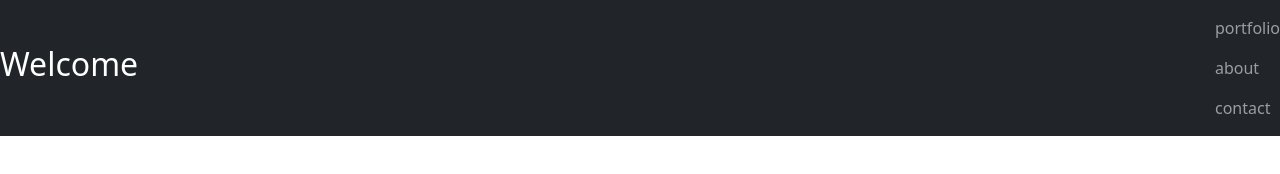
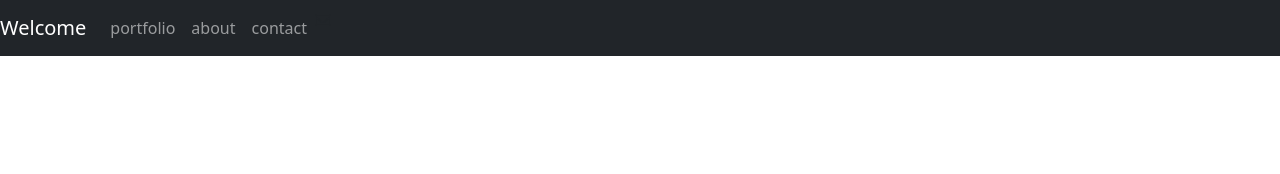
Before and after one commit to farouqdaif1/bootstrap-portfolio, a plain HTML site: page index.html in a window 1280 px wide. Drawn offline with nearby package versions, Linux system fonts and the light colour scheme.

Commit message:
Add navbar

```diff
--- a/index.html
+++ b/index.html
@@ -6,16 +6,26 @@
     <meta http-equiv="X-UA-Compatible" content="IE=edge">
     <meta name="viewport" content="width=device-width, initial-scale=1.0">
     <title>Portfolio</title>
+    <link rel="stylesheet" href="https://cdnjs.cloudflare.com/ajax/libs/font-awesome/6.0.0-beta2/css/all.min.css" integrity="sha512-YWzhKL2whUzgiheMoBFwW8CKV4qpHQAEuvilg9FAn5VJUDwKZZxkJNuGM4XkWuk94WCrrwslk8yWNGmY1EduTA==" crossorigin="anonymous" referrerpolicy="no-referrer" />
 </head>
 <body>
-    <nav class="navbar bg-dark justify-content-between navbar-dark">
-        <h2 class="font-weight-bold active text-white">Welcome</h2>
-        <ul class="navbar-nav">
-            <li class="nav-item"><a class="nav-link">portfolio</a></li>
-            <li class="nav-item active"><a class="nav-link">about</a></li>
-            <li class="nav-item active"><a class="nav-link">contact</a></li>
-        </ul>
-    </nav>
-    <script src="https://cdn.jsdelivr.net/npm/bootstrap@5.1.1/dist/js/bootstrap.bundle.min.js" integrity="sha384-/bQdsTh/da6pkI1MST/rWKFNjaCP5gBSY4sEBT38Q/9RBh9AH40zEOg7Hlq2THRZ" crossorigin="anonymous"></script>
+
+        <nav class="navbar navbar-expand-sm navbar-dark  bg-dark ">
+            <a href="#" class="navbar-brand">Welcome</a>
+            <button class="navbar-toggler" data-toggle="collapse" data-target="#navbarmenu">
+                <span class="navbar-toggler-icon"></span>
+            </button>
+        <div class="collapse navbar-collapse" id="navbarmenu">
+            <ul class="navbar-nav" >
+                <li   class="nav-item "><a href="#" class="nav-link ">portfolio</a></li>
+                <li class="nav-item "><a href="#" class="nav-link  ">about</a></li>
+                <li class="nav-item "><a href="#" class="nav-link  ">contact</a></li>
+                <li class="nav-item "><i class="far fa-envelope  "> </i><a href="#" class="nav-link "></a></li>
+                </ul>
+        </div>
+
+        </nav>
+        <script src="https://cdn.jsdelivr.net/npm/@popperjs/core@2.9.3/dist/umd/popper.min.js" integrity="sha384-W8fXfP3gkOKtndU4JGtKDvXbO53Wy8SZCQHczT5FMiiqmQfUpWbYdTil/SxwZgAN" crossorigin="anonymous"></script>
+        <script src="https://cdn.jsdelivr.net/npm/bootstrap@5.1.1/dist/js/bootstrap.min.js" integrity="sha384-skAcpIdS7UcVUC05LJ9Dxay8AXcDYfBJqt1CJ85S/CFujBsIzCIv+l9liuYLaMQ/" crossorigin="anonymous"></script>
 </body>
 </html>
```
